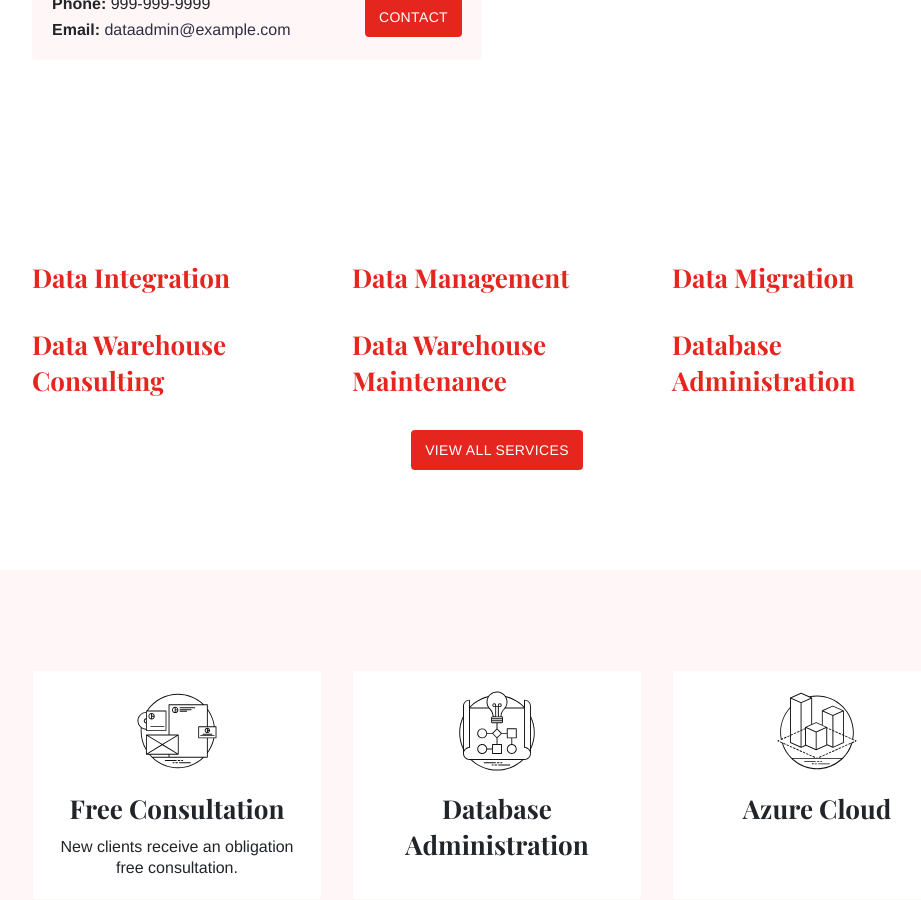
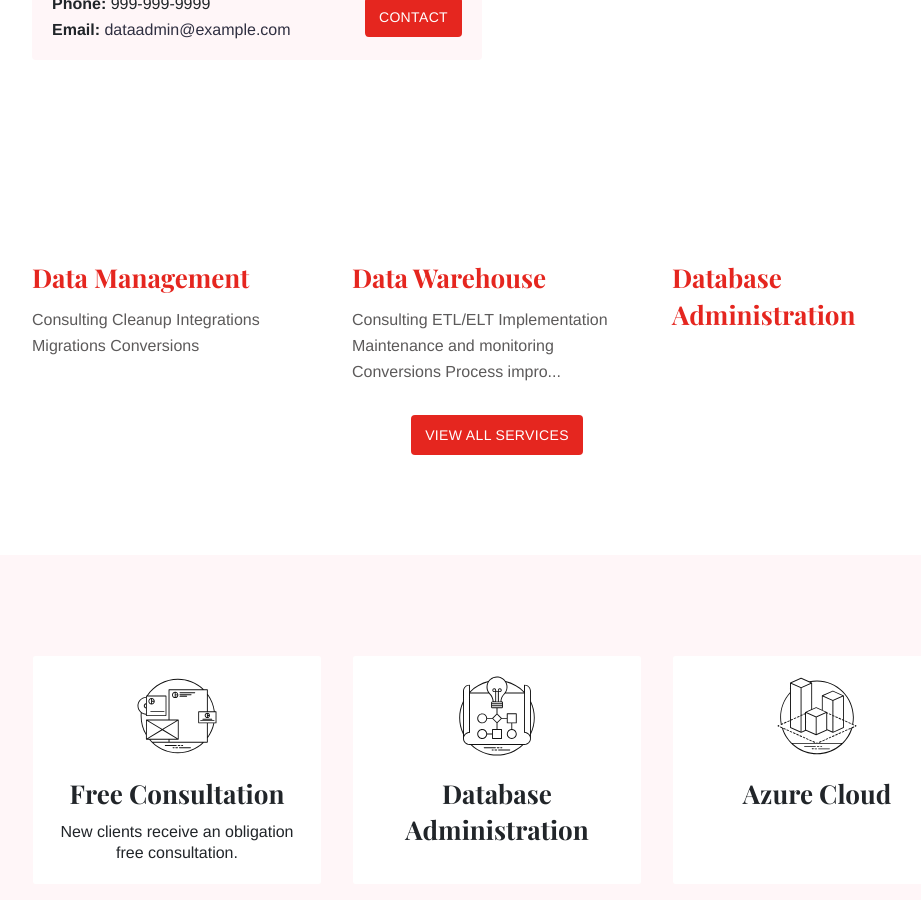
Before and after one commit to imsunchips/imanagedata, a Jekyll site: the page built from index.md, in a window 1280 px wide and 900 px high, scrolled down 368 px. Shown: the whole window, without its empty margins (143-1064 px from the left). Built offline with Jekyll 4.4.1, drawn with Linux system fonts in a browser that asks for light colours.

Commit message:
updated services

```diff
--- a/_services/data-management.md
+++ b/_services/data-management.md
@@ -3,3 +3,9 @@ title: "Data Management"
 #date: 2018-11-18T12:33:46+10:00
 weight: 1
 ---
+
+- Consulting
+- Cleanup
+- Integrations
+- Migrations
+- Conversions
--- a/_services/data-warehouse-consult.md
+++ b/_services/data-warehouse-consult.md
@@ -1,5 +1,11 @@
 ---
-title: "Data Warehouse Consulting"
+title: "Data Warehouse"
 #date: 2018-11-18T12:33:46+10:00
 weight: 1
 ---
+
+- Consulting
+- ETL/ELT Implementation
+- Maintenance and monitoring
+- Conversions
+- Process improvements
```
Also changed, not shown: _services/data-integrations.md (deleted, +0 -5 lines), _services/data-migrations.md (deleted, +0 -5 lines), _services/data-warehouse-maintain.md (deleted, +0 -5 lines).
